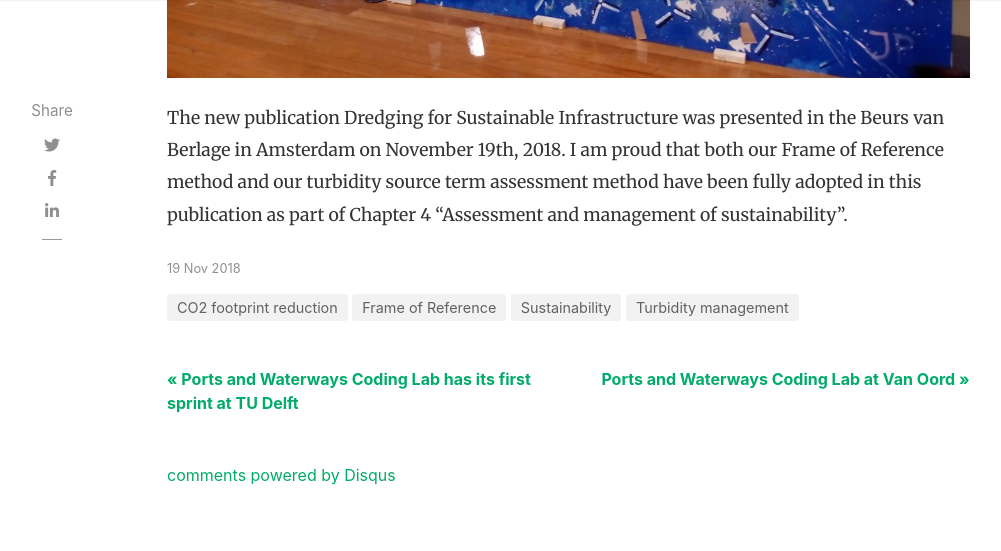
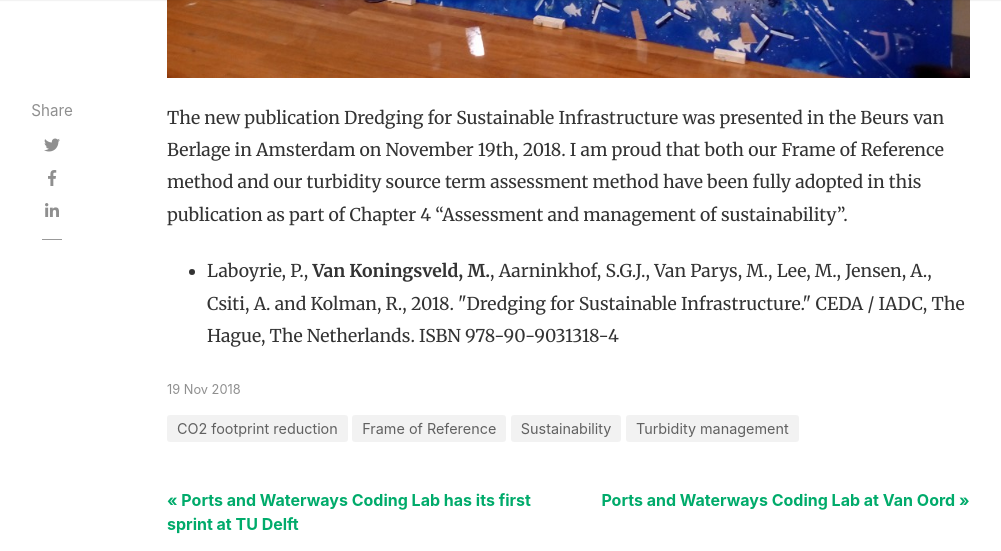
Before and after one commit to markvankoningsveld/markvankoningsveld.github.io, a Jekyll site: the page built from _posts/2018-11-19-dredging-for-sustainable-infrastructure-presentation.md, in a window 1280 px wide and 900 px high, scrolled down 911 px, cut to the strip 0-551 px from the top of the window. Shown: the whole strip, without its empty margins (118-1119 px from the left). Built offline with Jekyll 4.4.1, drawn with Linux system fonts in a browser that asks for light colours; nearby versions of some CDN libraries; comment, search, counter and statistics services are not loaded.

```diff
--- a/_posts/2018-11-19-dredging-for-sustainable-infrastructure-presentation.md
+++ b/_posts/2018-11-19-dredging-for-sustainable-infrastructure-presentation.md
@@ -6,3 +6,7 @@
 image: assets/images/Conference-CEDA-IADC.jpg
 ---
 The new publication Dredging for Sustainable Infrastructure was presented in the Beurs van Berlage in Amsterdam on November 19th, 2018. I am proud that both our Frame of Reference method and our turbidity source term assessment method have been fully adopted in this publication as part of Chapter 4 "Assessment and management of sustainability".
+
+<ul>
+  <li>Laboyrie, P., <b>Van Koningsveld, M.</b>, Aarninkhof, S.G.J., Van Parys, M., Lee, M., Jensen, A., Csiti, A. and Kolman, R., 2018. "Dredging for Sustainable Infrastructure." CEDA / IADC, The Hague, The Netherlands.  ISBN 978-90-9031318-4</li>
+</ul>
```
